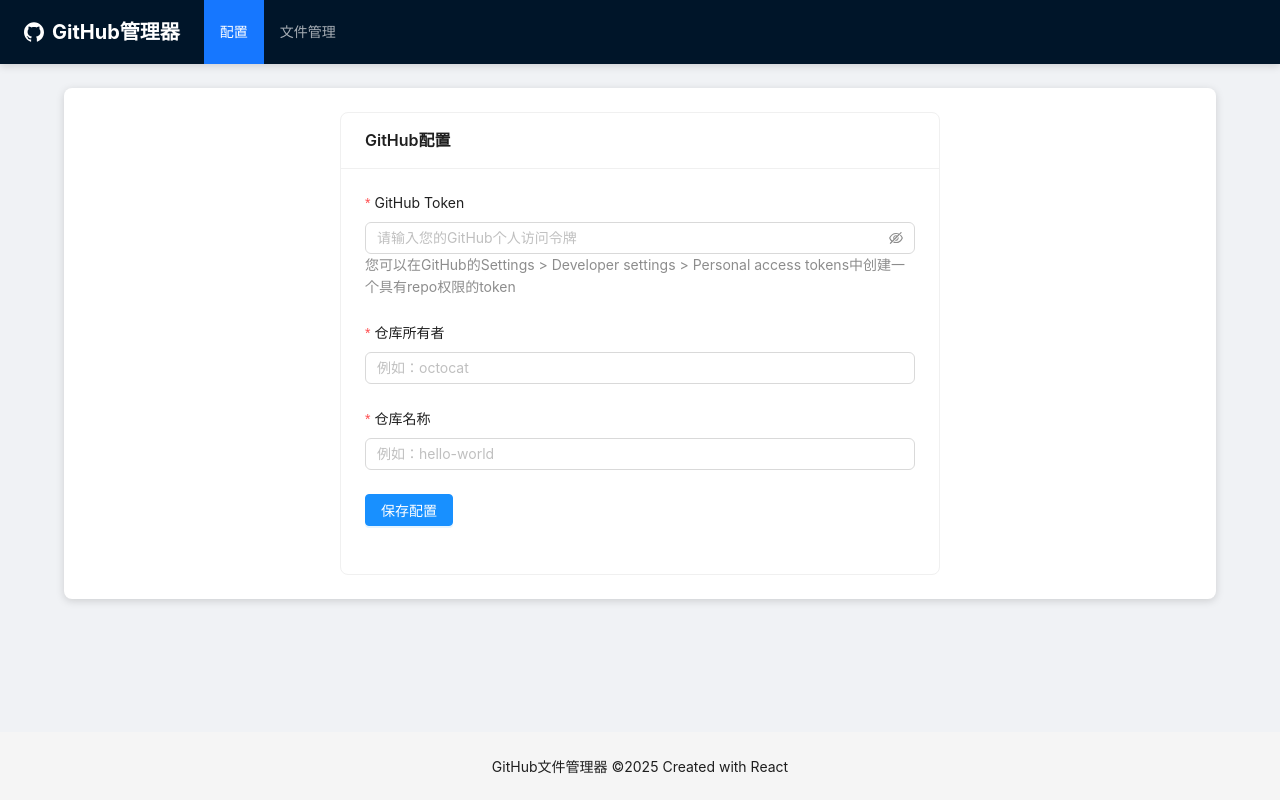
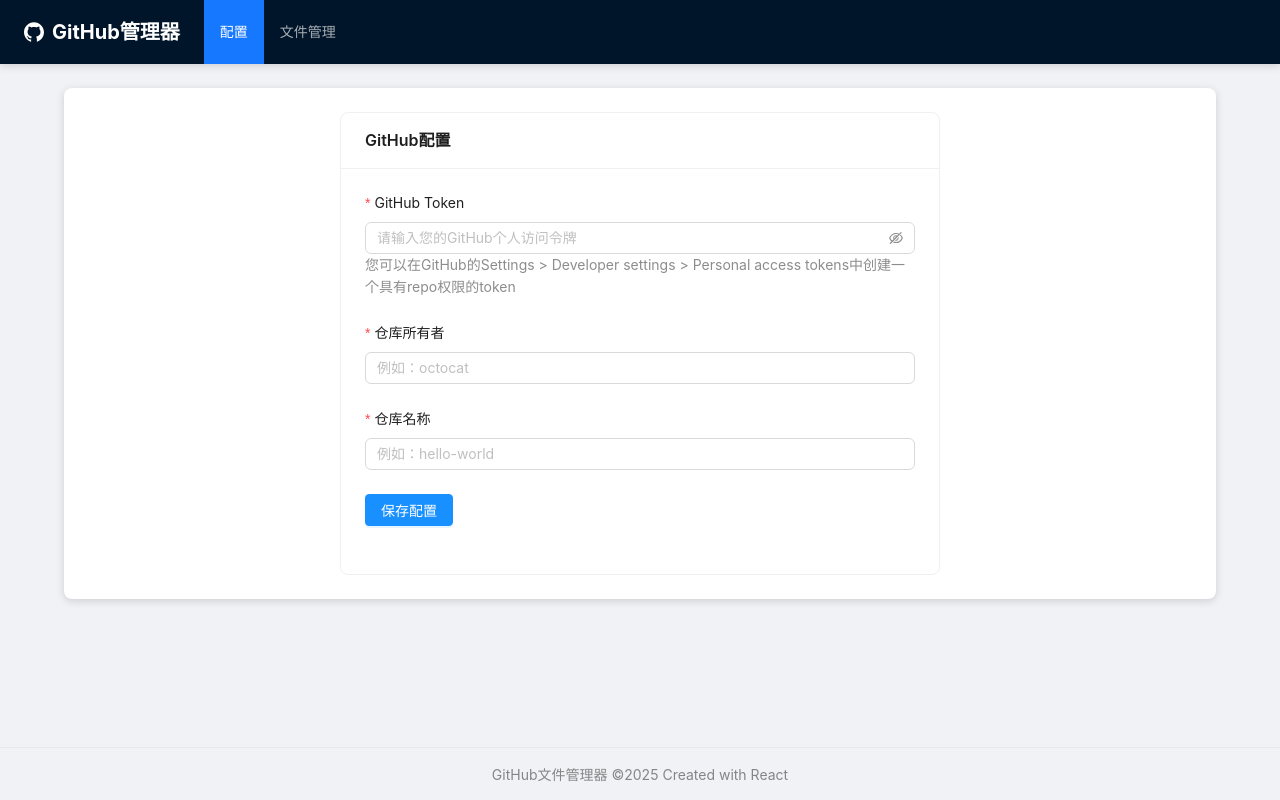
Before and after one commit to arsasys/manage-github, a React (Vite) app: page /config in a window 1280 px wide. Built offline with nearby package versions, Linux system fonts and the light colour scheme.

Commit message:
Update App.jsx

```diff
--- a/src/App.jsx
+++ b/src/App.jsx
@@ -15,7 +15,7 @@
       <Layout className="layout" style={{ minHeight: '100vh' }}>
         <AppHeader />
         <Content className="container">
-          <div className="site-layout-content">
+          <div className="site-layout-content fade-in">
             <Routes>
               <Route path="/config" element={<Config />} />
               <Route path="/files" element={<FileManager />} />
@@ -23,7 +23,7 @@
             </Routes>
           </div>
         </Content>
-        <Footer style={{ textAlign: 'center' }}>
+        <Footer className="app-footer">
           GitHub文件管理器 ©{new Date().getFullYear()} Created with React
         </Footer>
       </Layout>
```
